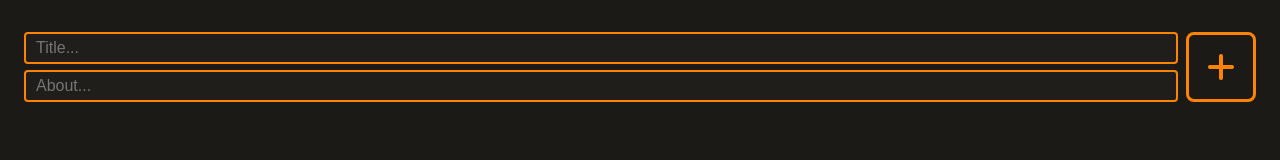
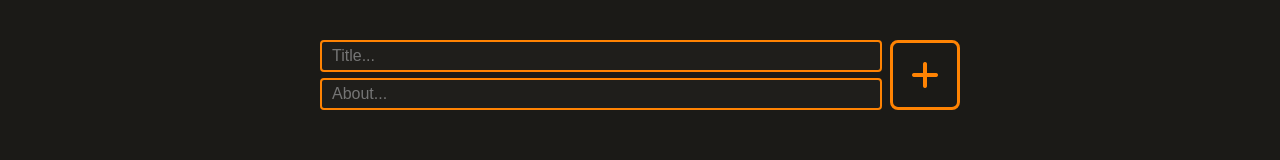
Before and after one commit to Muqtadirat/to-do-list, a plain HTML site: page index.html in a window 1280 px wide. Drawn offline with Linux system fonts and the light colour scheme.

Commit message:
Feat: responsiveness

```diff
--- a/style.css
+++ b/style.css
@@ -117,3 +117,12 @@ h2 {
   /* display: none; */
   color: var(--primary-color);
 }
+
+/* Media query */
+@media (min-width: 801px){
+  body{
+    display: flex;
+    flex-direction: column;
+    margin: 40px 25%;
+  }
+}
```
